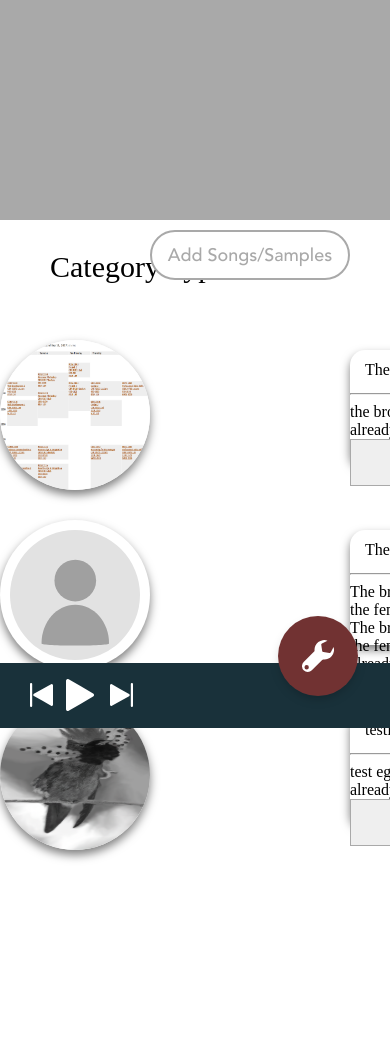
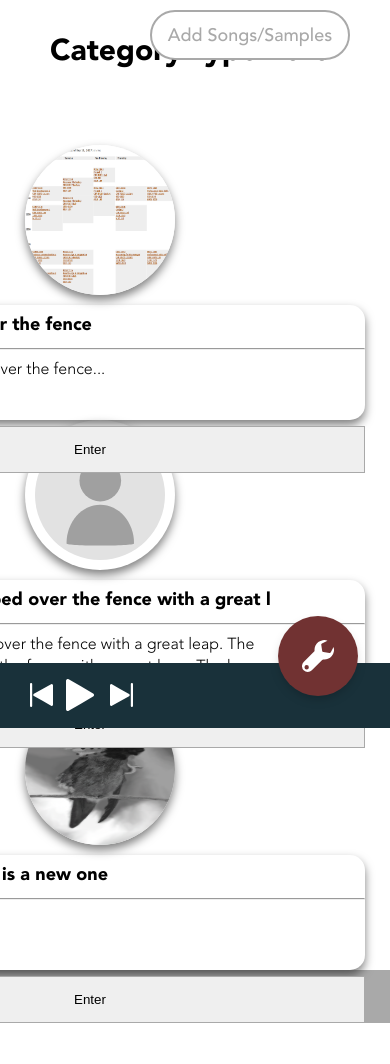
Before and after one commit to MonikaSzucs/raw, a PHP site: page /CategoryPicked.php in a window 390 px wide; the page is wider, and only the part inside the window is pictured. Shown: the part 116-1180 px from the top of that part. After the commit the page ends 1139 px from the top of that part, so only its background shows below. Run offline with PHP 8.4, Linux system fonts and the light colour scheme; a user stored in the database is signed in; data comes from the database, SQL or seed files in the repository.

Commit message:
Medium Sized Finished started on small

```diff
--- a/raw/LargerScreens1024.css
+++ b/raw/LargerScreens1024.css
@@ -1196,6 +1196,7 @@ hambuger menu
 			margin-left: 15px;
 			margin-top: 5px;
 			line-height: 30px;
+            font-family: Avenir-Medium;
 
 		}
 
@@ -1212,6 +1213,7 @@ hambuger menu
 			height: 50px;
 			margin-left: 15px;
             overflow: auto;
+            font-family: Avenir-Light;
 
 		}
 
--- a/raw/MediumScreen769And1023.css
+++ b/raw/MediumScreen769And1023.css
@@ -170,11 +170,11 @@ hambuger menu
 
 
     .group_container_create {
-			width: 950px;
+			width: 100%;
 			height: 150px;
 			left: 0;
 			right: 0;
-			margin: auto;
+			margin: 25px;;
 		}
 
     	.group_photo_Area {
@@ -213,12 +213,27 @@ hambuger menu
 			margin-left: 15px;
 			margin-top: 5px;
 			line-height: 30px;
+            font-family: Avenir-Black;
+            font-size: 18px;
+            overflow: auto;
 
 		}
+
+
+    	.groups_descrition_generate{
+			width: 85%;
+			height: 50px;
+			margin-left: 15px;
+            overflow: auto;
+            font-family: Avenir-Light;
+
+		}
+
 
     	.spaceContainerTop p{
 		font-size:30px;
 		padding-left: 50px;
+        font-family: Avenir-Black;
 	}
 
     .toggle-logo {
@@ -620,7 +647,7 @@ hambuger menu
     }
     .m-profile-main {
         width: 100vw;
-        height: 100vh;
+        height: auto;
         background-color: white;
         position: absolute;
     }
--- a/raw/MobileGroupsTab.php
+++ b/raw/MobileGroupsTab.php
@@ -225,7 +225,7 @@ while ($row = mysqli_fetch_array($result))
 					echo "<form action='' method='POST'>";
 						echo "<input type='hidden' name='group_id' value='" . $row['group_id'] . "'>";
 						echo "<input type='hidden' name='toDo' value='leave'>";
-						echo "<input type='submit' value='Leave'>";
+						echo "<input class='Leave-Butt' type='submit' value='Leave'>";
 					echo "</form>";
 
 				}
@@ -243,7 +243,7 @@ while ($row = mysqli_fetch_array($result))
 				if(in_array($row['group_id'], $group_users)){
 					echo "<form action ='EnteredGroup.php' method='GET'>";
 						echo "<input type='hidden' name='group_id' value='" . $row['group_id'] . "'>";
-						echo "<input type='submit' value='Enter'>";
+						echo "<input class='Enter-Butt' type='submit' value='Enter'>";
 					echo "</form>";
 				}
 			echo "</div>";
--- a/raw/SmallScreen768version2.css
+++ b/raw/SmallScreen768version2.css
@@ -557,10 +557,10 @@
     }
     .m-profile-main {
         width: 100vw;
-        height: 100vh;
+        height: auto;
         background-color: white;
         position: absolute;
-        top: 220px;
+
     }
     #lname {
         color: gray;
```
Also changed, not shown: other parts of raw/MediumScreen769And1023.css (+18 -6 lines).
